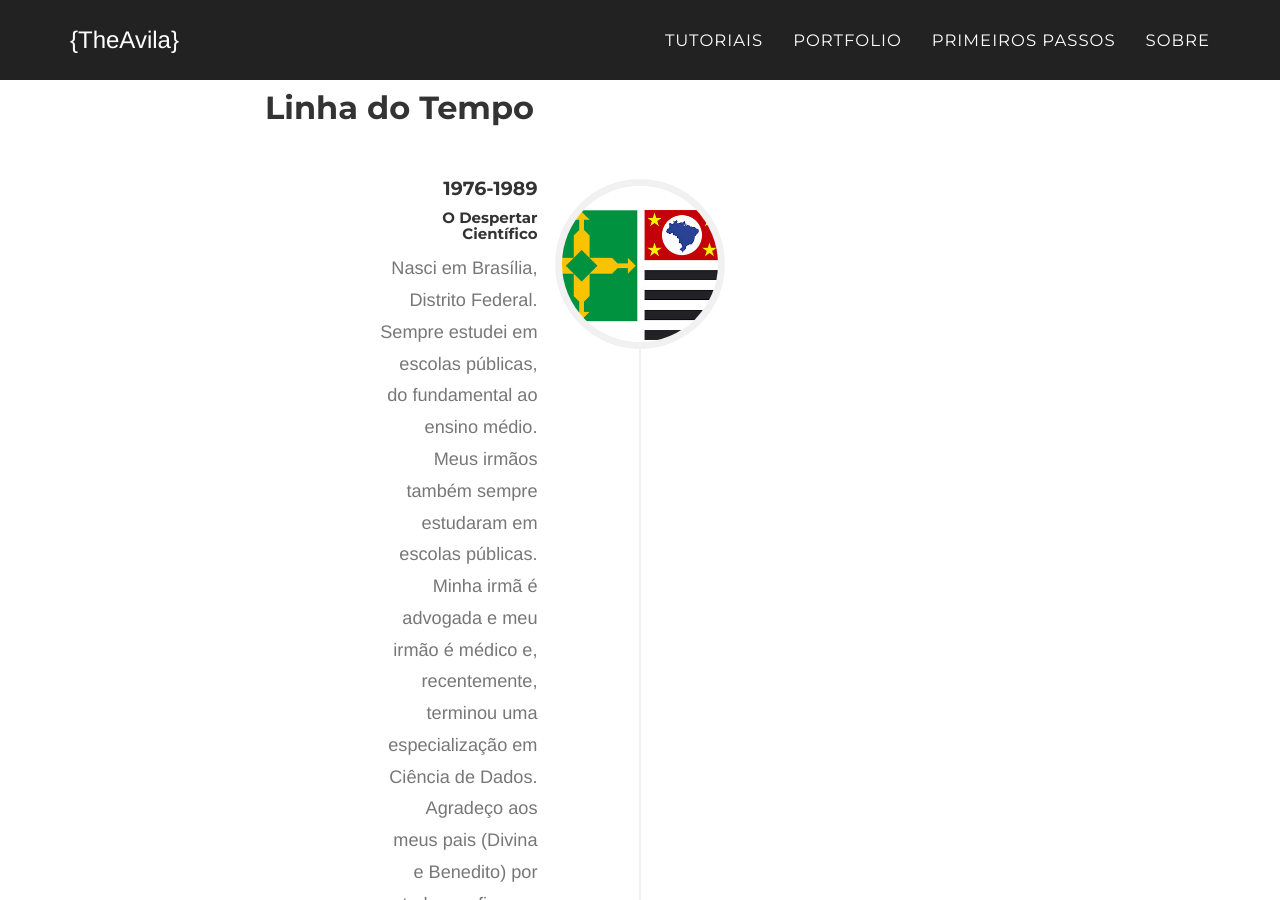
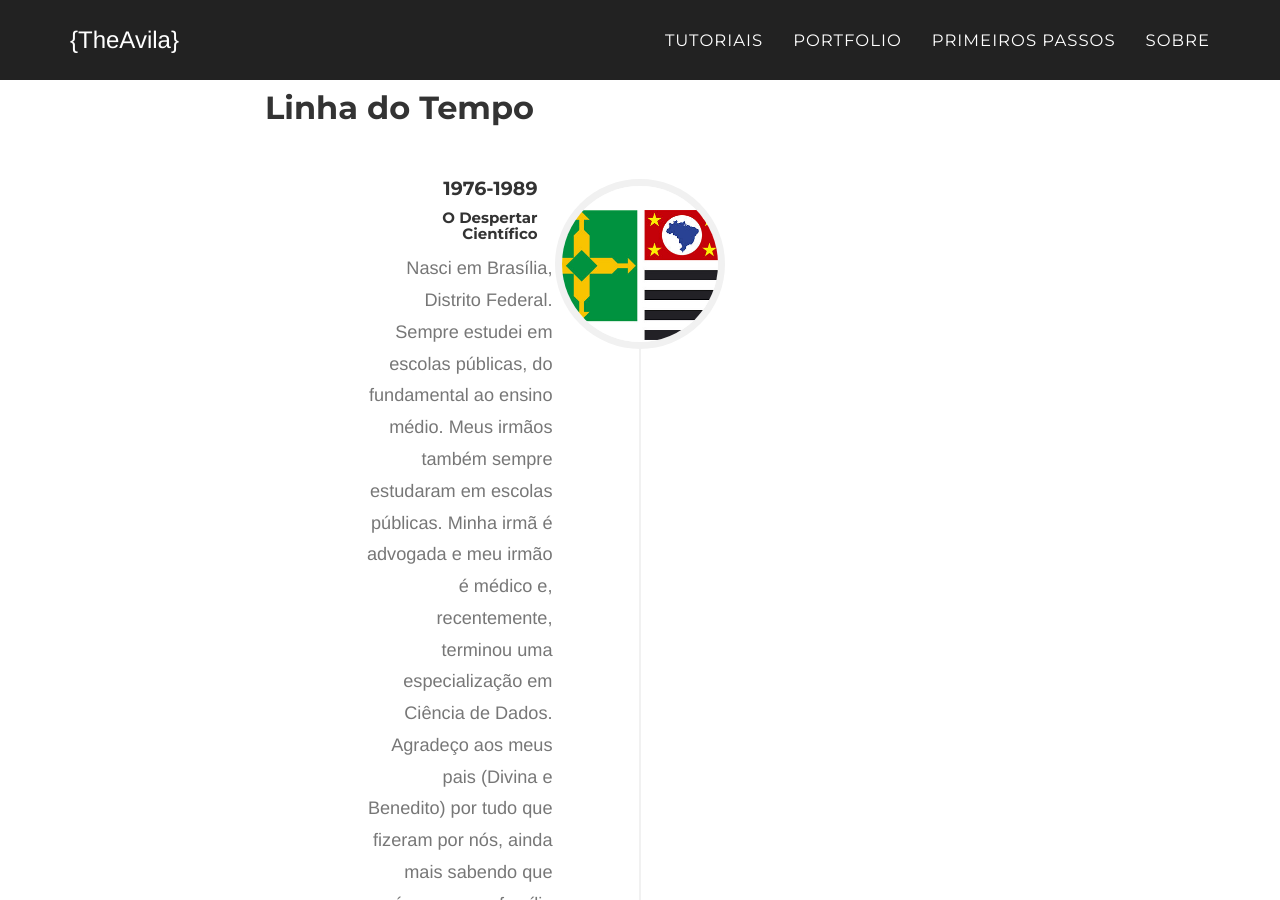
Before and after one commit to theavila/theavila.github.io, a Jekyll site: the page built from sobre.html, in a window 1280 px wide and 900 px high, scrolled down 1847 px. Built offline with Jekyll 4.4.1, drawn with Linux system fonts in a browser that asks for light colours; some web fonts are replaced.

Commit message:
Update about.html

```diff
--- a/_includes/about.html
+++ b/_includes/about.html
@@ -29,9 +29,10 @@
             </a>
         </div>
         <div class="timeline-panel">
-            <div class="col-lg-12">
+
             <div class="timeline-heading">
-                <h4>1976-1989</h4>
+              <div class="col-lg-12">
+                  <h4>1976-1989</h4>
                 <h5 class="subheading">O Despertar Científico</h5>
             </div>
             <div class="timeline-body">
```
